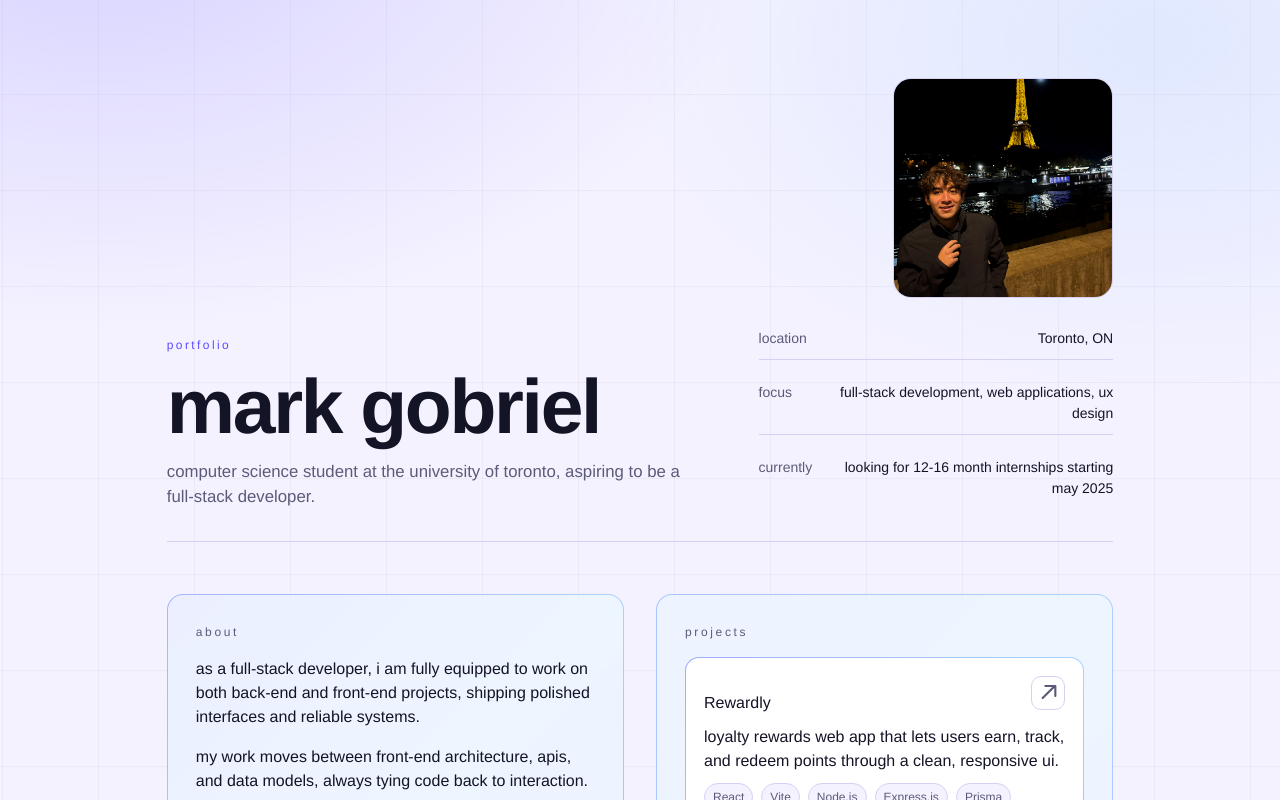
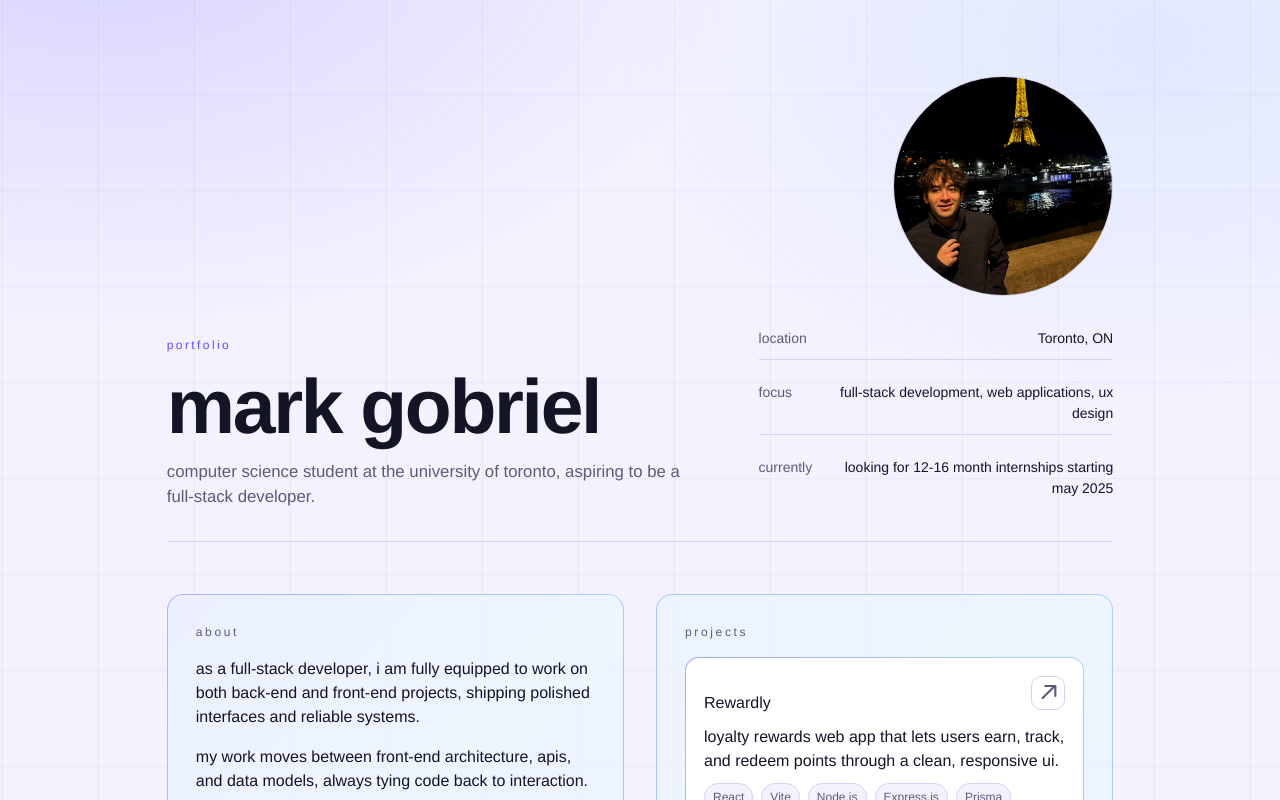
Before and after one commit to markgobriel/terminal-portfolio, a React (Vite) app in the folder my-portfolio/: page / in a window 1280 px wide. In both pictures the pointer is over the element 1003 px from the left and 188 px from the top of the page. Shown: the top 800 px of the page. Built offline with nearby package versions, Linux system fonts and the light colour scheme.

Commit message:
portrait effect

```diff
--- a/my-portfolio/src/components/Masthead.css
+++ b/my-portfolio/src/components/Masthead.css
@@ -54,6 +54,7 @@
   display: flex;
   align-items: center;
   justify-content: center;
+  transition: border-radius 0.35s ease, transform 0.35s ease;
 }
 
 .portrait-frame img {
@@ -61,6 +62,7 @@
   height: 100%;
   object-fit: cover;
   filter: saturate(0.95) contrast(1.05);
+  transition: transform 0.35s ease;
 }
 
 .portrait-placeholder {
@@ -68,6 +70,15 @@
   letter-spacing: 0.28em;
   text-transform: lowercase;
   color: var(--muted);
+}
+
+.portrait-frame:hover {
+  border-radius: 50%;
+  transform: translateY(-2px);
+}
+
+.portrait-frame:hover img {
+  transform: scale(1.02);
 }
 
 .meta {
--- a/my-portfolio/src/data/portfolio.js
+++ b/my-portfolio/src/data/portfolio.js
@@ -117,7 +117,6 @@ const portfolio = {
       { name: "HTML", iconId: "Html5Original" },
       { name: "CSS", iconId: "Css3Original" },
       { name: "JavaScript", iconId: "JavascriptOriginal" },
-      { name: "Liquid" },
     ],
     frameworks: [
       { name: "React", iconId: "ReactOriginal" },
```
